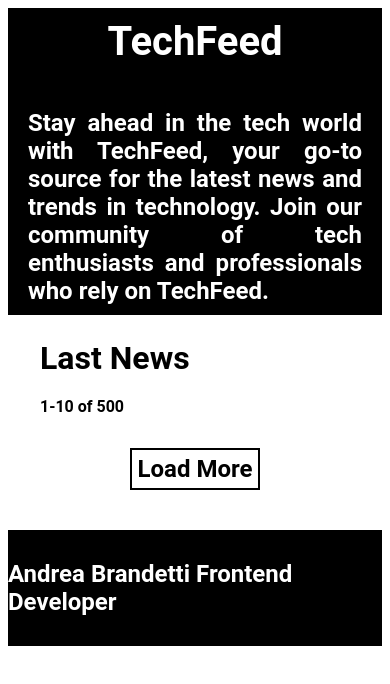
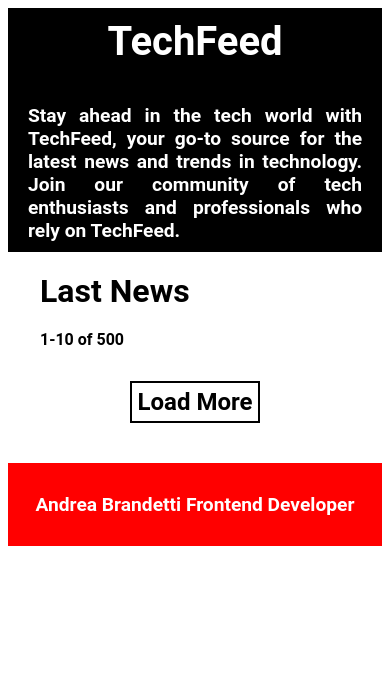
Before and after one commit to brandijsen/Progetto-JS-Advanced-di-Andrea-Brandetti, a website built with webpack: page src/index.html in a window 390 px wide. Built offline with nearby package versions, Linux system fonts and the light colour scheme; no server answers.

Commit message:
mediaqueries works

```diff
--- a/package.json
+++ b/package.json
@@ -23,6 +23,7 @@
     "dotenv-webpack": "^8.1.0",
     "html-webpack-plugin": "^5.6.0",
     "img-optimize-loader": "^1.0.7",
+    "media-query-plugin": "^1.5.0",
     "mini-css-extract-plugin": "^2.9.0",
     "prettier": "^3.2.5",
     "style-loader": "^4.0.0",
--- a/src/index.html
+++ b/src/index.html
@@ -3,6 +3,8 @@
 
 <head>
     <meta charset="utf-8" />
+    <meta name="viewport" content="width=device-width, initial-scale=1">
+
     <link rel="icon" type="image/png" sizes="32x32" href="./src/assets/images/favicon-32x32.png">
 
     <meta property="og:title" content="TechFeed">
@@ -19,6 +21,7 @@
     <meta name="twitter:description" content="Discover the last news in technology with TechFeed.">
     <meta name="twitter:image"
         content="https://harmonious-madeleine-11de1a.netlify.app/imgs/thisisengineering3.4a7e6807.jpg">
+
 
     <title>TechFeed</title>
 </head>
--- a/src/style.css
+++ b/src/style.css
@@ -166,7 +166,7 @@
 /* Footer section */
 footer {
   display: flex;
-  background-color: black;
+  background-color: red;
   color: white;
   justify-content: center;
   margin-top: 2.5rem; /* 40px */
@@ -175,38 +175,7 @@
   font-weight: bold;
 }
 
-/* Media Queries for Responsiveness */
-/*
-@media (max-width: 1200px) {
-  .main {
-    margin: 0 6.25rem 1.875rem;
-  }
-}
-*/
-
-/*
-@media (min-width: 481px) and (max-width: 768px) {
-  html {
-    font-size: 14px;
-  }
-
-  h1 {
-    font-size: 2.5rem;
-  }
-
-  p.description {
-    padding: 0.625rem 3.125rem;
-    font-size: 0.875rem;
-  }
-
-  .main {
-    margin: 0 3.125rem 1.875rem;
-    background-color: blue;
-  }
-}
-*/
-
-@media only screen and (max-width: 700px) {
+@media only screen and (max-width: 480px) {
   h1 {
     font-size: 2.5rem; /* 40px */
   }
@@ -218,7 +187,7 @@
   p.description-short {
     display: block;
     padding: 0.625rem 1.25rem; /* 10px 20px */
-    font-size: 1.5rem; /* Further reduce font size */
+    font-size: 1.2rem; /* Further reduce font size */
   }
 
   .main {
@@ -241,6 +210,6 @@
   }
 
   footer {
-    font-size: 1.5rem;
+    font-size: 1.2rem;
   }
 }
```
Also changed, not shown: 1 other file.
